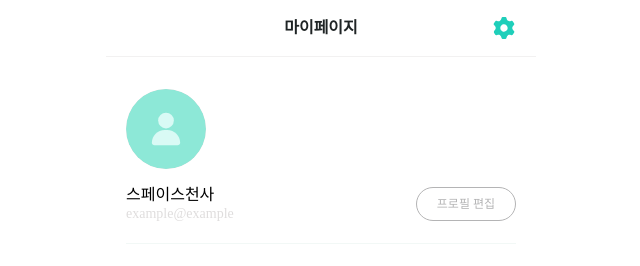
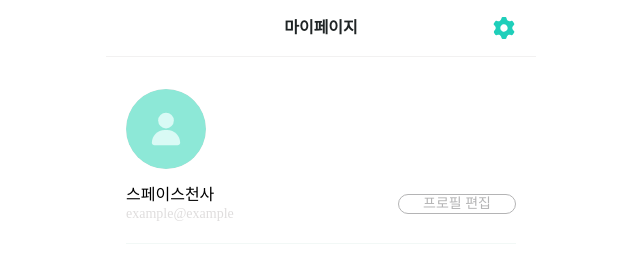
Before and after one commit to yookeunbyul/WEB1_1_DoItTogether_FE, a React (Vite) app: page /main/1/my-page in a window 1280 px wide. Shown: the top 266 px of the page, without its empty margins (319-959 px from the left). Built offline with nearby package versions, Linux system fonts and the light colour scheme; no server answers; a web font is replaced by a local one.

Commit message:
💄 Style: css 수정

```diff
--- a/src/components/my/AccountInfo/AccountInfo.tsx
+++ b/src/components/my/AccountInfo/AccountInfo.tsx
@@ -7,7 +7,7 @@ interface AccountInfoProps {
 
 const AccountInfo: React.FC<AccountInfoProps> = ({ nickname, account }) => {
   return (
-    <div>
+    <div className='flex flex-col justify-between'>
       <div className='font-body'>{nickname}</div>
       <div className='text-gray4 font-label'>{account}</div>
     </div>
--- a/src/components/my/ProfileEditBtn/ProfileEditBtn.tsx
+++ b/src/components/my/ProfileEditBtn/ProfileEditBtn.tsx
@@ -9,7 +9,7 @@ const ProfileEditBtn = () => {
   };
   return (
     <button
-      className='rounded-full border-[1px] border-solid border-gray3 px-5 py-2 text-gray3 font-caption'
+      className='rounded-full border-[1px] border-solid border-gray3 px-6 text-gray3 font-label'
       onClick={handleClick}
     >
       프로필 편집
```
